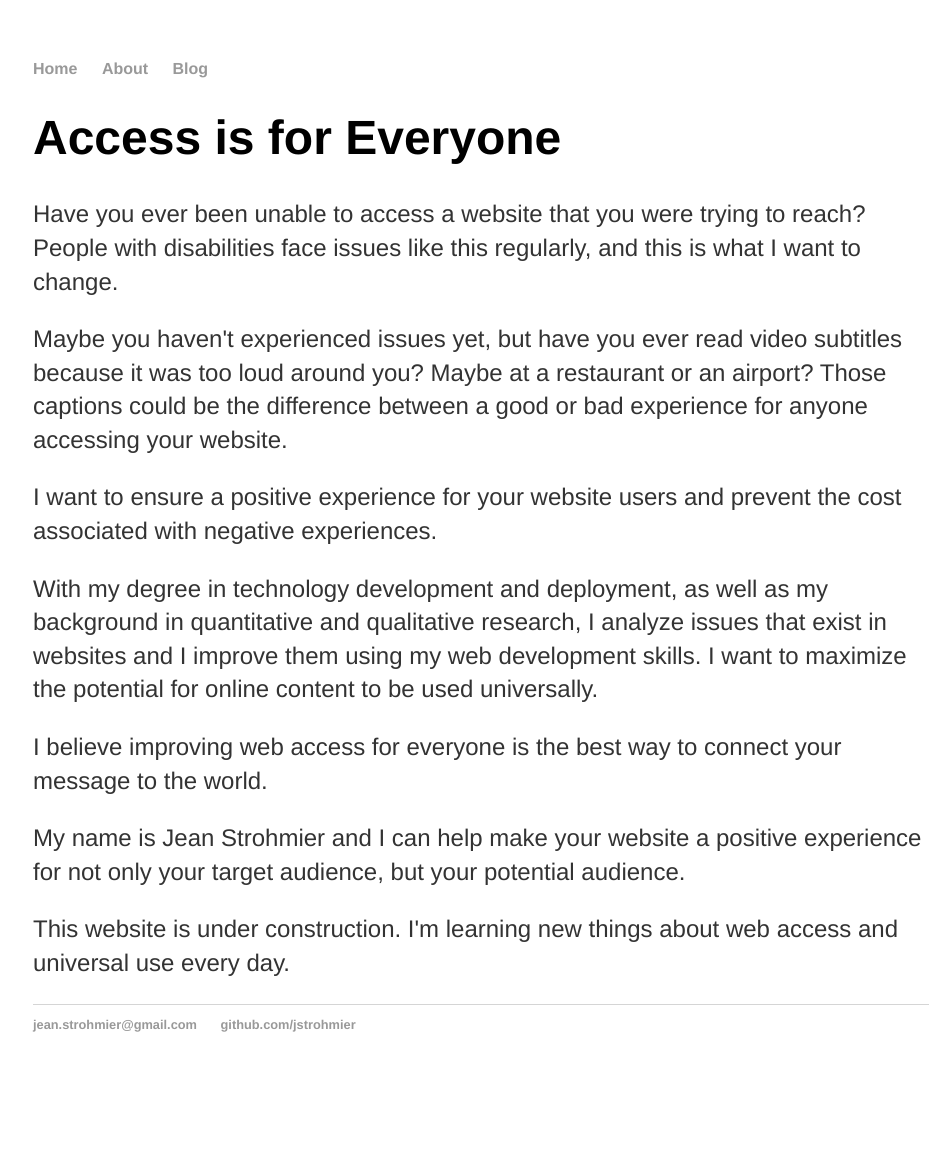
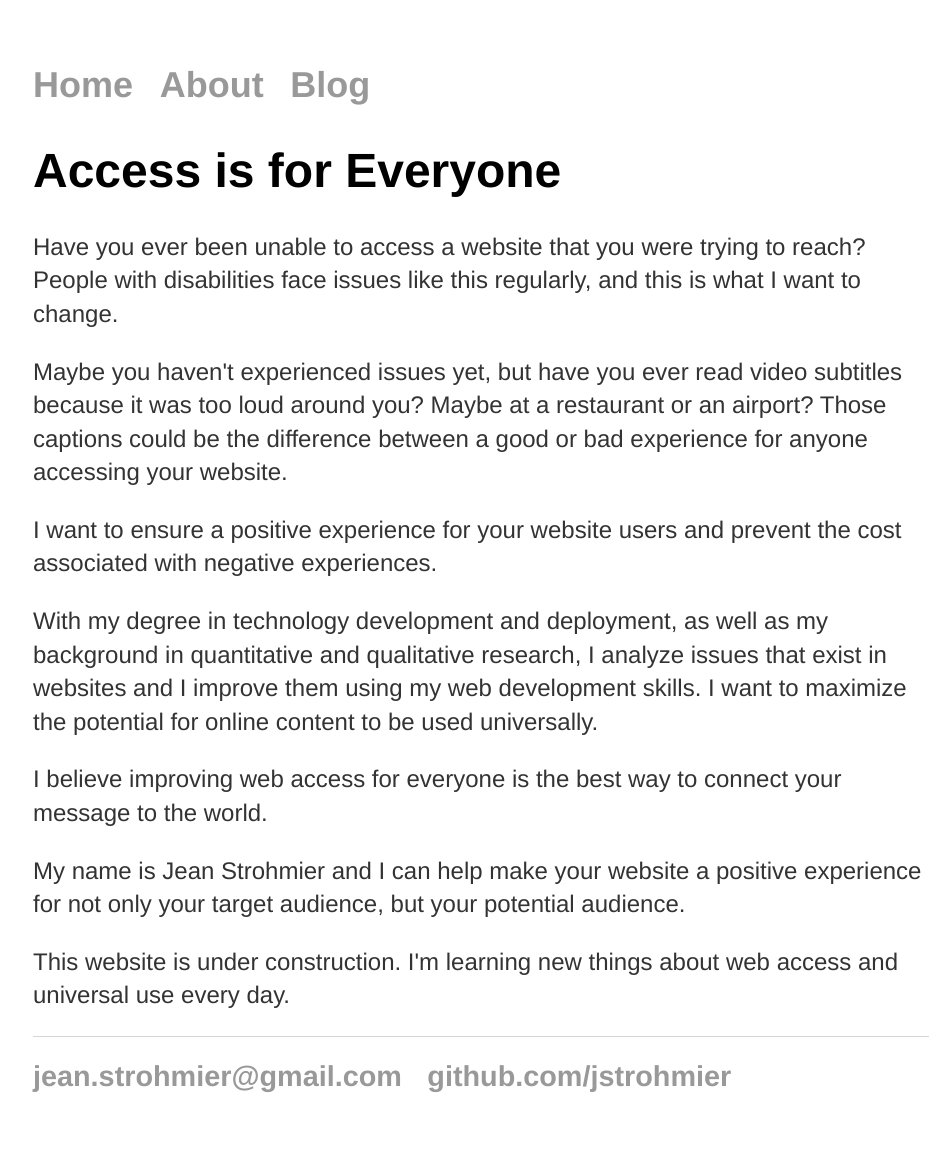
Before and after one commit to JStrohmier/jstrohmier.github.io, a Jekyll site: the page built from index.html, in a window 1280 px wide. Shown: the whole page, without its empty margins (159-1110 px from the left). Built offline with Jekyll 4.4.1, drawn with Linux system fonts in a browser that asks for light colours; before the commit the page ends 1092 px from its top, so only the background shows below that.

Commit message:
Update main.css

```diff
--- a/css/main.css
+++ b/css/main.css
@@ -9,8 +9,8 @@ a {
 a:hover {
     text-decoration: underline;}
 h1 {
-    font-size: 3em;font-family:'Helvetica', 'Arial', 'Sans-Serif';}
-p {
+    font-size: 3em;}
+p, ul, ul li {
     font-size: 1.5em;line-height: 1.4em;color: #333;}
 footer {
     border-top: 1px solid #d5d5d5;font-size: .8em;}
```
